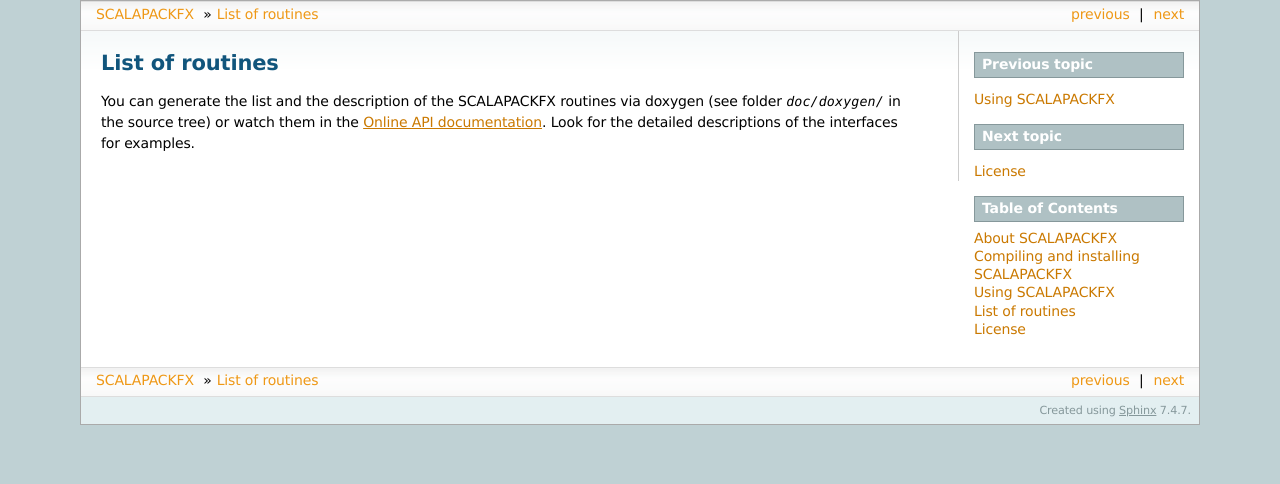
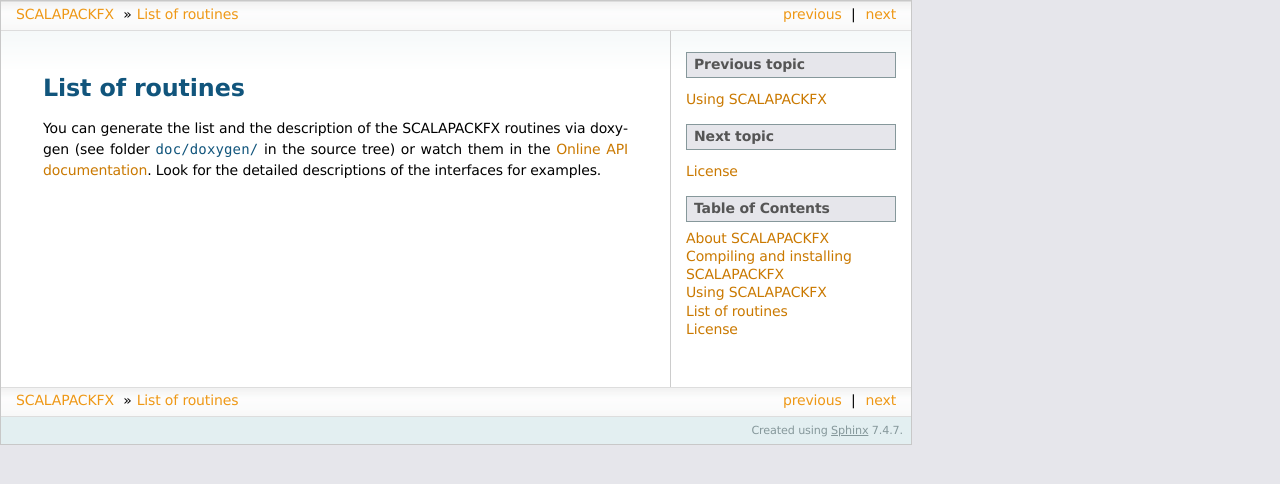
Before and after one commit to dftbplus/scalapackfx, a Sphinx documentation site: the page built from doc/sphinx/routines.rst, in a window 1280 px wide. Shown: the top 484 px of the page. Built offline with Sphinx 7.4.7, drawn with Linux system fonts in a browser that asks for light colours.

Commit message:
Documentation changes.

```diff
--- /dev/null
+++ b/doc/sphinx/_themes/dftbplus/layout.html
@@ -0,0 +1,14 @@
+{#
+    sphinxdoc/layout.html
+    ~~~~~~~~~~~~~~~~~~~~~
+
+    Sphinx layout template for the sphinxdoc theme.
+
+    :copyright: Copyright 2007-2014 by the Sphinx team, see AUTHORS.
+    :license: BSD, see LICENSE for details.
+#}
+{%- extends "basic/layout.html" %}
+
+{# put the sidebar before the body #}
+{% block sidebar1 %}{{ sidebar() }}{% endblock %}
+{% block sidebar2 %}{% endblock %}
--- /dev/null
+++ b/doc/sphinx/_themes/dftbplus/static/dftbplus.css
@@ -0,0 +1,322 @@
+/**
+ * DFTB+ stylesheet -- dftb+ theme
+ * ~~~~~~~~~~~~~~~~~~~~~~~~~~~~~~~~~~~~
+ *
+ * Practically the Sphinx CSS with some slight modifications
+ */
+
+@import url("basic.css");
+
+/* -- page layout ----------------------------------------------------------- */
+
+body {
+    /*font-family: 'Lucida Grande', 'Lucida Sans Unicode', 'Geneva',
+                 'Verdana', sans-serif;*/
+    font-family: 'Verdana', sans-serif;
+    font-size: 14px;
+    line-height: 145%;
+    background-color: #E6E6EB;
+    color: black;
+    padding: 0;
+    border: 1px solid #C8C8C8;
+    width: 68em;
+    margin: 0;
+}
+
+div.document {
+    background-color: white;
+    text-align: left;
+    background-image: url(contents.png);
+    background-repeat: repeat-x;
+}
+
+div.bodywrapper {
+/*    margin: 0 240px 0 0;*/
+    border-right: 1px solid #ccc;
+}
+
+div.body {
+    margin: 0;
+    padding: 0.5em 20px 20px 20px;
+}
+
+div.related {
+    font-size: 1em;
+    background-color: #A4A4C8;
+}
+
+div.related ul {
+    background-image: url(navigation.png);
+    height: 2em;
+    border-top: 1px solid #ddd;
+    border-bottom: 1px solid #ddd;
+}
+
+div.related ul li {
+    margin: 0;
+    padding: 0;
+    height: 2em;
+    float: left;
+}
+
+div.related ul li.right {
+    float: right;
+    margin-right: 5px;
+}
+
+div.related ul li a {
+    margin: 0;
+    padding: 0 5px 0 5px;
+    line-height: 1.75em;
+    color: #EE9816;
+}
+
+div.related ul li a:hover {
+    color: #3CA8E7;
+}
+
+div.sphinxsidebarwrapper {
+    padding: 0;
+}
+
+div.sphinxsidebar {
+    margin: 0;
+    padding: 0.5em 15px 15px 0;
+    width: 210px;
+    float: right;
+    font-size: 1em;
+    text-align: left;
+}
+
+div.sphinxsidebar h3, div.sphinxsidebar h4 {
+    margin: 1em 0 0.5em 0;
+    font-size: 1em;
+    padding: 0.1em 0 0.1em 0.5em;
+    color: white;
+    border: 1px solid #86989B;
+    background-color: #AFC1C4;
+}
+
+div.sphinxsidebar h3 a {
+    color: white;
+}
+
+div.sphinxsidebar ul {
+    padding-left: 1.5em;
+    margin-top: 7px;
+    padding: 0;
+    line-height: 130%;
+}
+
+div.sphinxsidebar ul ul {
+    margin-left: 20px;
+}
+
+div.footer {
+    background-color: #E3EFF1;
+    color: #86989B;
+    padding: 3px 8px 3px 0;
+    clear: both;
+    font-size: 0.8em;
+    text-align: right;
+}
+
+div.footer a {
+    color: #86989B;
+    text-decoration: underline;
+}
+
+/* -- body styles ----------------------------------------------------------- */
+
+p {
+    margin: 0.8em 0 0.5em 0;
+}
+
+a {
+    color: #CA7900;
+    text-decoration: none;
+}
+
+a:hover {
+    color: #2491CF;
+}
+
+div.body a {
+    text-decoration: underline;
+}
+
+h1 {
+    margin: 0;
+    padding: 0.7em 0 0.3em 0;
+    font-size: 1.5em;
+    color: #11557C;
+}
+
+h2 {
+    margin: 1.3em 0 0.2em 0;
+    font-size: 1.35em;
+    padding: 0;
+}
+
+h3 {
+    margin: 1em 0 -0.3em 0;
+    font-size: 1.2em;
+}
+
+div.body h1 a, div.body h2 a, div.body h3 a, div.body h4 a, div.body h5 a, div.body h6 a {
+    color: black!important;
+}
+
+h1 a.anchor, h2 a.anchor, h3 a.anchor, h4 a.anchor, h5 a.anchor, h6 a.anchor {
+    display: none;
+    margin: 0 0 0 0.3em;
+    padding: 0 0.2em 0 0.2em;
+    color: #aaa!important;
+}
+
+h1:hover a.anchor, h2:hover a.anchor, h3:hover a.anchor, h4:hover a.anchor,
+h5:hover a.anchor, h6:hover a.anchor {
+    display: inline;
+}
+
+h1 a.anchor:hover, h2 a.anchor:hover, h3 a.anchor:hover, h4 a.anchor:hover,
+h5 a.anchor:hover, h6 a.anchor:hover {
+    color: #777;
+    background-color: #eee;
+}
+
+a.headerlink {
+    color: #c60f0f!important;
+    font-size: 1em;
+    margin-left: 6px;
+    padding: 0 4px 0 4px;
+    text-decoration: none!important;
+}
+
+a.headerlink:hover {
+    background-color: #ccc;
+    color: white!important;
+}
+
+cite, code, tt {
+    font-family: 'Consolas', 'Deja Vu Sans Mono',
+                 'Bitstream Vera Sans Mono', monospace;
+    font-size: 0.95em;
+    letter-spacing: 0.01em;
+}
+
+tt {
+    background-color: #f2f2f2;
+    border-bottom: 1px solid #ddd;
+    color: #333;
+}
+
+tt.descname, tt.descclassname, tt.xref {
+    border: 0;
+}
+
+hr {
+    border: 1px solid #abc;
+    margin: 2em;
+}
+
+a tt {
+    border: 0;
+    color: #CA7900;
+}
+
+a tt:hover {
+    color: #2491CF;
+}
+
+pre {
+    font-family: 'Consolas', 'Deja Vu Sans Mono',
+                 'Bitstream Vera Sans Mono', monospace;
+    font-size: 0.95em;
+    letter-spacing: 0.015em;
+    line-height: 120%;
+    padding: 0.5em;
+    border: 1px solid #ccc;
+    background-color: #f8f8f8;
+}
+
+pre a {
+    color: inherit;
+    text-decoration: underline;
+}
+
+td.linenos pre {
+    padding: 0.5em 0;
+}
+
+div.quotebar {
+    background-color: #f8f8f8;
+    max-width: 250px;
+    float: right;
+    padding: 2px 7px;
+    border: 1px solid #ccc;
+}
+
+div.topic {
+    background-color: #f8f8f8;
+}
+
+table {
+    border-collapse: collapse;
+    margin: 0 -0.5em 0 -0.5em;
+}
+
+table td, table th {
+    padding: 0.2em 0.5em 0.2em 0.5em;
+}
+
+div.admonition, div.warning {
+    font-size: 0.9em;
+    margin: 1em 0 1em 0;
+    border: 1px solid #86989B;
+    background-color: #f7f7f7;
+    padding: 0;
+}
+
+div.admonition p, div.warning p {
+    margin: 0.5em 1em 0.5em 1em;
+    padding: 0;
+}
+
+div.admonition pre, div.warning pre {
+    margin: 0.4em 1em 0.4em 1em;
+}
+
+div.admonition p.admonition-title,
+div.warning p.admonition-title {
+    margin: 0;
+    padding: 0.1em 0 0.1em 0.5em;
+    color: white;
+    border-bottom: 1px solid #86989B;
+    font-weight: bold;
+    background-color: #AFC1C4;
+}
+
+div.warning {
+    border: 1px solid #940000;
+}
+
+div.warning p.admonition-title {
+    background-color: #CF0000;
+    border-bottom-color: #940000;
+}
+
+div.admonition ul, div.admonition ol,
+div.warning ul, div.warning ol {
+    margin: 0.1em 0.5em 0.5em 3em;
+    padding: 0;
+}
+
+div.versioninfo {
+    margin: 1em 0 0 0;
+    border: 1px solid #ccc;
+    background-color: #DDEAF0;
+    padding: 8px;
+    line-height: 1.3em;
+    font-size: 0.9em;
+}
--- /dev/null
+++ b/doc/sphinx/_themes/dftbplus/static/sphinxdoc.css_t
@@ -0,0 +1,356 @@
+/*
+ * sphinxdoc.css_t
+ * ~~~~~~~~~~~~~~~
+ *
+ * Sphinx stylesheet -- sphinxdoc theme.  Originally created by
+ * Armin Ronacher for Werkzeug.
+ *
+ * :copyright: Copyright 2007-2014 by the Sphinx team, see AUTHORS.
+ * :license: BSD, see LICENSE for details.
+ *
+ * Some modifications for the
+ */
+
+@import url("basic.css");
+
+/* -- page layout ----------------------------------------------------------- */
+
+body {
+    font-family: 'Lucida Grande', 'Lucida Sans Unicode', 'Geneva',
+                 'Verdana', sans-serif;
+    font-size: 14px;
+    letter-spacing: -0.01em;
+    line-height: 150%;
+    text-align: center;
+    background-color: #E6E6EB;
+    color: black;
+    padding: 0;
+    border: 1px solid #C8C8C8;
+    margin: 0px 2em 0px 0em;
+    width: 65em;
+}
+
+div.document {
+    background-color: white;
+    text-align: justify;
+    background-image: url(contents.png);
+    background-repeat: repeat-x;
+}
+
+div.bodywrapper {
+    margin: 0 {{ theme_sidebarwidth|toint + 10 }}px 0 0;
+    border-right: 1px solid #ccc;
+}
+
+div.body {
+    margin: 0;
+    padding: 0.5em 3em 20px 3em;
+}
+
+div.related {
+    font-size: 1em;
+}
+
+div.related ul {
+    background-image: url(navigation.png);
+    height: 2em;
+    border-top: 1px solid #ddd;
+    border-bottom: 1px solid #ddd;
+}
+
+div.related ul li {
+    margin: 0;
+    padding: 0;
+    height: 2em;
+    float: left;
+}
+
+div.related ul li.right {
+    float: right;
+    margin-right: 5px;
+}
+
+div.related ul li a {
+    margin: 0;
+    padding: 0 5px 0 5px;
+    line-height: 1.75em;
+    color: #EE9816;
+}
+
+div.related ul li a:hover {
+    color: #3CA8E7;
+}
+
+div.sphinxsidebarwrapper {
+    padding: 0;
+}
+
+div.sphinxsidebar {
+    margin: 0;
+    padding: 0.5em 15px 15px 0;
+    width: {{ theme_sidebarwidth|toint - 20 }}px;
+    float: right;
+    font-size: 1em;
+    text-align: left;
+}
+
+div.sphinxsidebar h3, div.sphinxsidebar h4 {
+    margin: 1em 0 0.5em 0;
+    font-size: 1em;
+    padding: 0.1em 0 0.1em 0.5em;
+    color: #555;
+    border: 1px solid #86989B;
+    background-color: #E6E6EB; /* #AFC1C4; */
+}
+
+div.sphinxsidebar h3 a {
+    color: #555;
+}
+
+div.sphinxsidebar ul {
+    padding-left: 1.5em;
+    margin-top: 7px;
+    padding: 0;
+    line-height: 130%;
+}
+
+div.sphinxsidebar ul ul {
+    margin-left: 20px;
+}
+
+div.footer {
+    background-color: #E3EFF1;
+    color: #86989B;
+    padding: 3px 8px 3px 0;
+    clear: both;
+    font-size: 0.8em;
+    text-align: right;
+}
+
+div.footer a {
+    color: #86989B;
+    text-decoration: underline;
+}
+
+/* -- body styles ----------------------------------------------------------- */
+
+p {
+    margin: 0.8em 0 0.5em 0;
+}
+
+a {
+    color: #CA7900;
+    text-decoration: none;
+}
+
+a:hover {
+    color: #2491CF;
+}
+
+div.body a {
+    text-decoration: none;
+}
+
+h1 {
+    margin: 0;
+    padding: 1.7em 0 0.3em 0;
+    font-size: 1.7em;
+    color: #11557C;
+    text-align: left;
+}
+
+h2 {
+    margin: 1.4em 0 0.2em 0;
+    font-size: 1.4em;
+    padding: 0;
+    text-align: left;
+}
+
+h3 {
+    margin: 1.2em 0 -0.3em 0;
+    font-size: 1.2em;
+    text-align: left;
+}
+
+h4 {
+    margin: 1em 0 -0.3em 0;
+    font-size: 1em;
+    text-align: left;
+}
+
+div.body h1 a, div.body h2 a, div.body h3 a, div.body h4 a, div.body h5 a, div.body h6 a {
+    color: black!important;
+}
+
+h1 a.anchor, h2 a.anchor, h3 a.anchor, h4 a.anchor, h5 a.anchor, h6 a.anchor {
+    display: none;
+    margin: 0 0 0 0.3em;
+    padding: 0 0.2em 0 0.2em;
+    color: #aaa!important;
+}
+
+h1:hover a.anchor, h2:hover a.anchor, h3:hover a.anchor, h4:hover a.anchor,
+h5:hover a.anchor, h6:hover a.anchor {
+    display: inline;
+}
+
+h1 a.anchor:hover, h2 a.anchor:hover, h3 a.anchor:hover, h4 a.anchor:hover,
+h5 a.anchor:hover, h6 a.anchor:hover {
+    color: #777;
+    background-color: #eee;
+}
+
+a.headerlink {
+    color: #c60f0f!important;
+    font-size: 1em;
+    margin-left: 6px;
+    padding: 0 4px 0 4px;
+    text-decoration: none!important;
+}
+
+a.headerlink:hover {
+    background-color: #ccc;
+    color: white!important;
+}
+
+cite, code, tt {
+    font-family: 'Consolas', 'Deja Vu Sans Mono',
+                 'Bitstream Vera Sans Mono', monospace;
+    font-size: 1em;
+    letter-spacing: 0.01em;
+}
+
+cite {
+  /* font-weight: bold; */
+  font-style: normal; /* italic; */
+  color: #11557C
+}
+
+tt {
+    /* background-color: #f2f2f2; */
+    /* border-bottom: 1px solid #ddd; */
+    color: #222;
+    font-size: 0.96em;
+    font-weight: bold;
+}
+
+tt.descname, tt.descclassname, tt.xref {
+    border: 0;
+}
+
+hr {
+    border: 1px solid #abc;
+    margin: 2em;
+}
+
+a tt {
+    border: 0;
+    color: #CA7900;
+}
+
+a tt:hover {
+    color: #2491CF;
+}
+
+pre {
+    font-family: 'Consolas', 'Deja Vu Sans Mono',
+                 'Bitstream Vera Sans Mono', monospace;
+    font-size: 0.95em;
+    letter-spacing: 0.015em;
+    line-height: 120%;
+    padding: 0.5em;
+    border: 1px solid #ccc;
+    background-color: #f7ffe3;
+}
+
+pre a {
+    color: inherit;
+    text-decoration: underline;
+}
+
+td.linenos pre {
+    padding: 0.5em 0;
+}
+
+div.quotebar {
+    background-color: #f8f8f8;
+    max-width: 250px;
+    float: right;
+    padding: 2px 7px;
+    border: 1px solid #ccc;
+}
+
+div.topic {
+    background-color: #f8f8f8;
+}
+
+table {
+    border-collapse: collapse;
+    margin: 0 -0.5em 0 -0.5em;
+}
+
+table td, table th {
+    padding: 0.2em 0.5em 0.2em 0.5em;
+}
+
+div.admonition, div.warning {
+    font-size: 0.9em;
+    margin: 1em 0 1em 0;
+    border: 1px solid #86989B;
+    background-color: #f7f7f7;
+    padding: 0;
+}
+
+div.admonition p, div.warning p {
+    margin: 0.5em 1em 0.5em 1em;
+    padding: 0;
+}
+
+div.admonition pre, div.warning pre {
+    margin: 0.4em 1em 0.4em 1em;
+}
+
+div.admonition p.admonition-title,
+div.warning p.admonition-title {
+    margin: 0;
+    padding: 0.1em 0 0.1em 0.5em;
+    color: white;
+    border-bottom: 1px solid #86989B;
+    font-weight: bold;
+    background-color: #AFC1C4;
+}
+
+div.warning {
+    border: 1px solid #940000;
+}
+
+div.warning p.admonition-title {
+    background-color: #CF0000;
+    border-bottom-color: #940000;
+}
+
+div.admonition ul, div.admonition ol,
+div.warning ul, div.warning ol {
+    margin: 0.1em 0.5em 0.5em 3em;
+    padding: 0;
+}
+
+div.versioninfo {
+    margin: 1em 0 0 0;
+    border: 1px solid #ccc;
+    background-color: #DDEAF0;
+    padding: 8px;
+    line-height: 1.3em;
+    font-size: 0.9em;
+}
+
+.viewcode-back {
+    font-family: 'Lucida Grande', 'Lucida Sans Unicode', 'Geneva',
+                 'Verdana', sans-serif;
+}
+
+div.viewcode-block:target {
+    background-color: #f4debf;
+    border-top: 1px solid #ac9;
+    border-bottom: 1px solid #ac9;
+}
--- /dev/null
+++ b/doc/sphinx/_themes/dftbplus/theme.conf
@@ -0,0 +1,4 @@
+[theme]
+inherit = basic
+stylesheet = sphinxdoc.css
+pygments_style = friendly
--- a/doc/sphinx/about.rst
+++ b/doc/sphinx/about.rst
@@ -1,7 +1,7 @@
 About SCALAPACKFX
 =================
 
-`SCALAPACKFX <http://www.bitbucket.org/aradi/scalapackfx/>`_ is a library
+`SCALAPACKFX <http://www.bitbucket.org/dftbplus/scalapackfx/>`_ is a library
 containing modern Fortran (Fortran 2003) wrappers around SCALAPACK, PBLAS and
 BLACS routines. The goal is to make the use of those libraries as simple as
 possible in Fortran.
@@ -43,4 +43,4 @@ A few routines are already covered (see :ref:`sec_routines`). If your desired
 routine is not among them yet, you are cordially invited to extend SCALAPACKFX
 and to share it in order to let others profit from your work (SCALAPACKFX is
 licensed under the simplified BSD license). For more details see the `project
-home page <http://www.bitbucket.org/aradi/scalapackfx/>`_.
+home page <http://www.bitbucket.org/dftbplus/scalapackfx/>`_.
--- a/doc/sphinx/conf.py
+++ b/doc/sphinx/conf.py
@@ -89,7 +89,7 @@ pygments_style = 'sphinx'
 
 # The theme to use for HTML and HTML Help pages.  See the documentation for
 # a list of builtin themes.
-html_theme = 'sphinxdoc'
+html_theme = 'dftbplus'
 
 # Theme options are theme-specific and customize the look and feel of a theme
 # further.  For a list of options available for each theme, see the
@@ -100,7 +100,7 @@ html_theme_options = {
     }
 
 # Add any paths that contain custom themes here, relative to this directory.
-# html_theme_path = [ "_themes" ]
+html_theme_path = [ "_themes" ]
 
 # The name for this set of Sphinx documents.  If None, it defaults to
 # "<project> v<release> documentation".
--- a/doc/sphinx/routines.rst
+++ b/doc/sphinx/routines.rst
@@ -6,5 +6,5 @@ List of routines
 You can generate the list and the description of the SCALAPACKFX routines via
 doxygen (see folder `doc/doxygen/` in the source tree) or watch them in the
 `Online API documentation
-<https://aradi.bitbucket.org/scalapackfx/api/annotated.html>`_. Look for the
-detailed descriptions of the interfaces for examples.
+<https://dftbplus.bitbucket.org/opensource/scalapackfx/api/annotated.html>`_.
+Look for the detailed descriptions of the interfaces for examples.
```
Also changed, not shown: doc/sphinx/_themes/dftbplus/static/contents.png (added), doc/sphinx/_themes/dftbplus/static/navigation.png (added).
